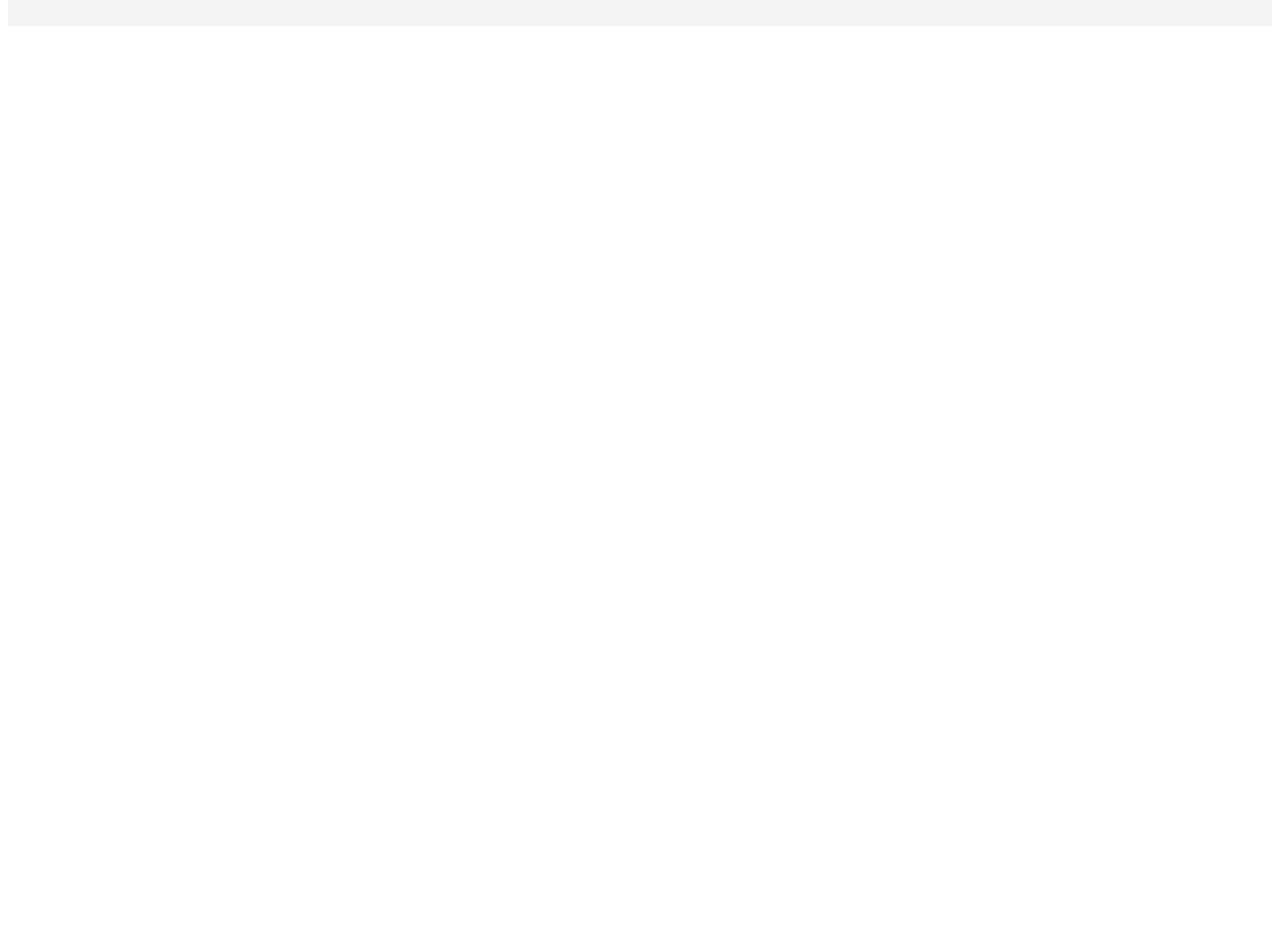
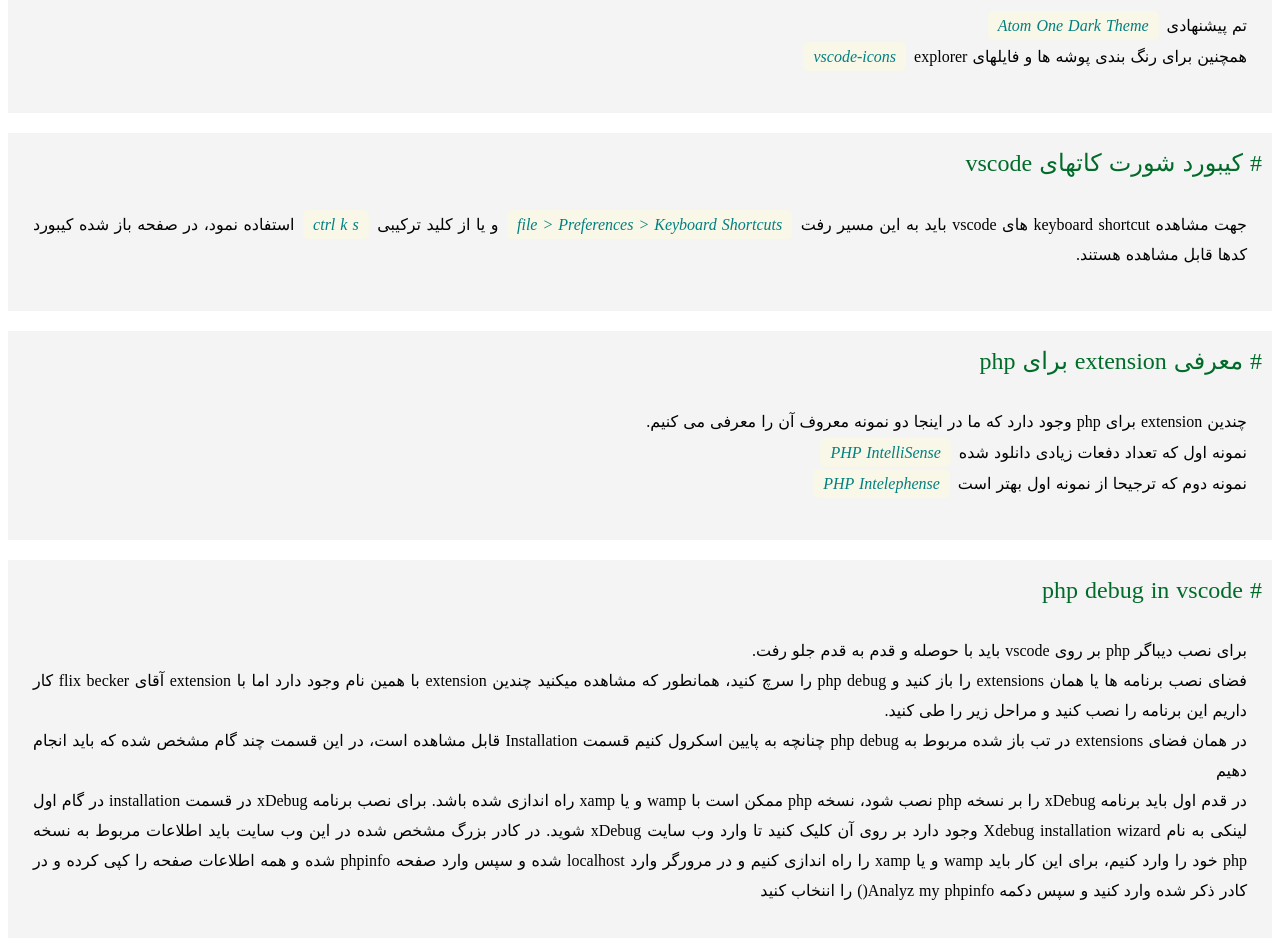
Before and after one commit to zabiRahimi/trainig, a React (Create React App) app: page /lessonsDeveloper/vscode in a window 1280 px wide. Shown: the part 1300-2238 px from the top of the page. Before the commit the page ends 1351 px from the top, so only its background shows below. Built offline with nearby package versions, Linux system fonts and the light colour scheme.

Commit message:
13esfand

```diff
--- a/src/components/lessonsDeveloper/universal/Vscode.js
+++ b/src/components/lessonsDeveloper/universal/Vscode.js
@@ -23,6 +23,9 @@ const Vscode = () => {
           <button className='buttonA fontEn' onClick={() => toChunkLesson('install')}>install vscode</button>
           <button className='buttonA fontEn' onClick={() => toChunkLesson('changeFont')}>تغییر اندازه فونت در vscode</button>
           <button className='buttonA fontEn' onClick={() => toChunkLesson('changeTheme')}>تغییر تم </button>
+          <button className='buttonA fontEn' onClick={() => toChunkLesson('keyboardShortcuts')}>کیبورد شورت کاتهای vscode</button>
+          <button className='buttonA fontEn' onClick={() => toChunkLesson('extensionsPhp')}>معرفی extension برای php</button>
+          <button className='buttonA fontEn' onClick={()=>toChunkLesson('phpDebug')}>php debug in vscode</button>
 
         </div>
 
@@ -82,10 +85,58 @@ const Vscode = () => {
             </p>
             <p class="fa">
               تم پیشنهادی <i class="enS">Atom One Dark Theme</i>
-              <br/>
+              <br />
               همچنین برای رنگ بندی پوشه ها و فایلهای explorer <i class="enS">vscode-icons </i>
             </p>
 
+          </div>
+        </div> {/* end .chunkLesson */}
+
+        <div className='chunkLesson' id="keyboardShortcuts">
+          <div className="titleLesson fa" ># کیبورد شورت کاتهای vscode</div>
+          <div className="articleLesson">
+            <p class="fa">
+              جهت مشاهده keyboard shortcut های vscode باید به این مسیر رفت <i class="enS">{`file > Preferences > Keyboard Shortcuts`}</i> و یا از کلید
+                ترکیبی <i class="enS">ctrl k s</i> استفاده نمود، در صفحه باز شده کیبورد کدها قابل مشاهده هستند.
+            </p>
+
+          </div>
+        </div> {/* end .chunkLesson */}
+
+        <div className='chunkLesson' id="extensionsPhp">
+          <div className="titleLesson fa" ># معرفی extension برای php </div>
+          <div className="articleLesson">
+            <p class="fa">
+              چندین extension برای php وجود دارد که ما در اینجا  دو نمونه
+              معروف آن را معرفی می کنیم.
+              <br/>
+              نمونه اول که تعداد دفعات زیادی دانلود شده <i class="enS">PHP IntelliSense</i>
+              <br/>
+              نمونه دوم که ترجیحا از نمونه اول بهتر است <i class="enS">PHP Intelephense</i>
+            </p>
+
+          </div>
+        </div> {/* end .chunkLesson */}
+
+        <div className='chunkLesson' id="phpDebug">
+          <div className="titleLesson fa" ># php debug in vscode </div>
+          <div className="articleLesson">
+          <p class="fa">
+            برای نصب دیباگر php  بر روی vscode باید با حوصله و قدم به قدم جلو رفت.
+            <br/>
+            فضای نصب برنامه ها یا همان extensions را باز کنید و php debug را سرچ کنید،
+            همانطور که مشاهده میکنید چندین extension  با همین نام وجود دارد اما با extension آقای flix becker کار داریم
+            این برنامه را نصب کنید و مراحل زیر را طی کنید.
+            <br/>
+            در همان فضای extensions در تب باز شده مربوط به php debug چنانچه به پایین اسکرول کنیم  قسمت Installation قابل مشاهده است، در این قسمت چند گام مشخص شده که باید انجام دهیم
+            <br/>
+            در قدم اول باید برنامه xDebug را بر نسخه php نصب شود، نسخه php ممکن است با wamp و یا xamp راه اندازی شده باشد. برای نصب برنامه xDebug در قسمت installation در گام اول لینکی به نام Xdebug installation wizard وجود دارد بر روی آن کلیک کنید تا وارد
+            وب سایت xDebug شوید. در کادر بزرگ مشخص شده در این وب سایت باید اطلاعات مربوط به نسخه php خود را وارد کنیم، برای این کار باید wamp و یا xamp را راه اندازی کنیم و در مرورگر وارد localhost شده و سپس وارد
+            صفحه phpinfo شده و همه اطلاعات صفحه را کپی کرده و در کادر ذکر شده وارد کنید و سپس دکمه
+            Analyz my phpinfo() را اننخاب کنید
+
+
+          </p>
           </div>
         </div> {/* end .chunkLesson */}
 
```
Also changed, not shown: 1 other file (tests, documents, lock files or other folders).
